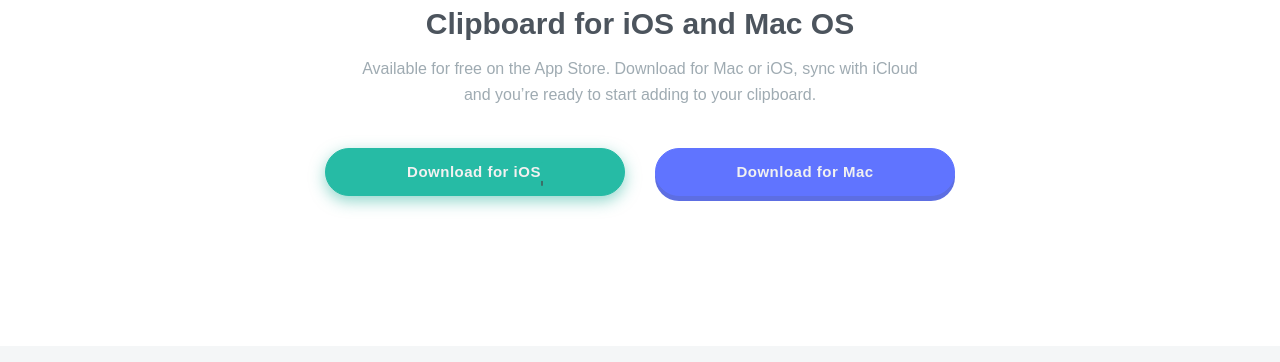
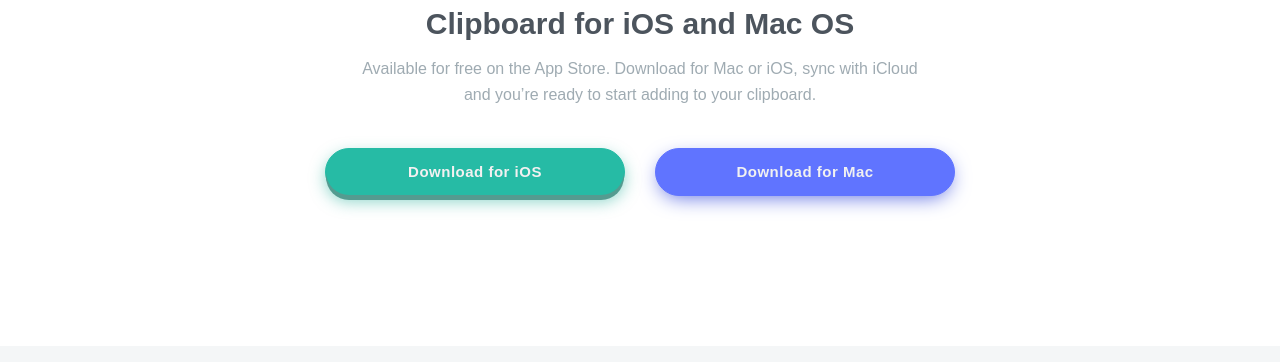
Before and after one commit to kelvinalmeida/clipboard-landing-page-master, a plain HTML site: page index.html in a window 1280 px wide. Shown: the part 2750-3112 px from the top of the page. Drawn offline with Linux system fonts and the light colour scheme; a web font is replaced by a local one.

Commit message:
membros update

```diff
--- a/style.css
+++ b/style.css
@@ -190,10 +190,8 @@ main #vg {
 }
 
 main .buttonDonwIOS {
-  /* opacity: 0; */
   position: relative;
   margin: 1px 0px 17px 0px;
-  /* background-color: #fff; */
   border: 1px solid #26bba5;
   height: 48px;
   width: 300px;
@@ -203,32 +201,28 @@ main .buttonDonwIOS {
   color: rgb(243, 241, 241);
   font-size: 15px;
   /* offset-x | offset-y | blur-radius | spread-radius | color */
-  box-shadow: 0px 5px 15px 0px #23af9a80;
+  box-shadow: 0px 6px 15px 0px #23af9a80;
   cursor: pointer;
   letter-spacing: 0.5px;
-  /* z-index: 2; */
+  z-index: 1;
 }
 
 main .buttonDonwIOS::after {
+  z-index: -1;
   content: "";
-  position: relative;
-  margin: 1px 0px 17px 0px;
-  background-color: #fff;
-  border: 1px solid #26bba5;
+  position: absolute;
+  left: 0px;
+  top: 0px;
   height: 100%;
   width: 100%;
   border-radius: 35px;
   background-color: #26bba5;
-  font-weight: bold;
-  color: rgb(243, 241, 241);
-  font-size: 15px;
-  /* offset-x | offset-y | blur-radius | spread-radius | color */
-  box-shadow: 0px 5px 0px 0px #3b7068;
+  box-shadow: 0px 5px 0px 0px #549b90;
   cursor: pointer;
-  letter-spacing: 0.5px;
 }
 
 main .buttonDonwMac {
+  display: relative;
   margin: 10px 0px 160px 0px;
   background-color: #fff;
   border: 1px solid #6074ff;
@@ -240,9 +234,25 @@ main .buttonDonwMac {
   color: rgb(241, 241, 241);
   font-size: 15px;
   /* offset-x | offset-y | blur-radius | spread-radius | color */
-  box-shadow: 0px 5px 0px 0px #5d6ee2;
+  box-shadow: 0px 6px 20px -5px #5d6ee2;
+  /* box-shadow: 0px 5px 0px 0px #5d6ee2; */
   cursor: pointer;
   letter-spacing: 0.5px;
+  z-index: 1;
+}
+
+main .buttonDonwMac::after {
+  z-index: -1;
+  content: "";
+  position: absolute;
+  left: 0px;
+  top: 0px;
+  height: 100%;
+  width: 100%;
+  border-radius: 35px;
+  background-color: #5d6ee2;
+  box-shadow: 0px 5px 0px 0px #344bdd;
+  cursor: pointer;
 }
 
 #footer {
```
